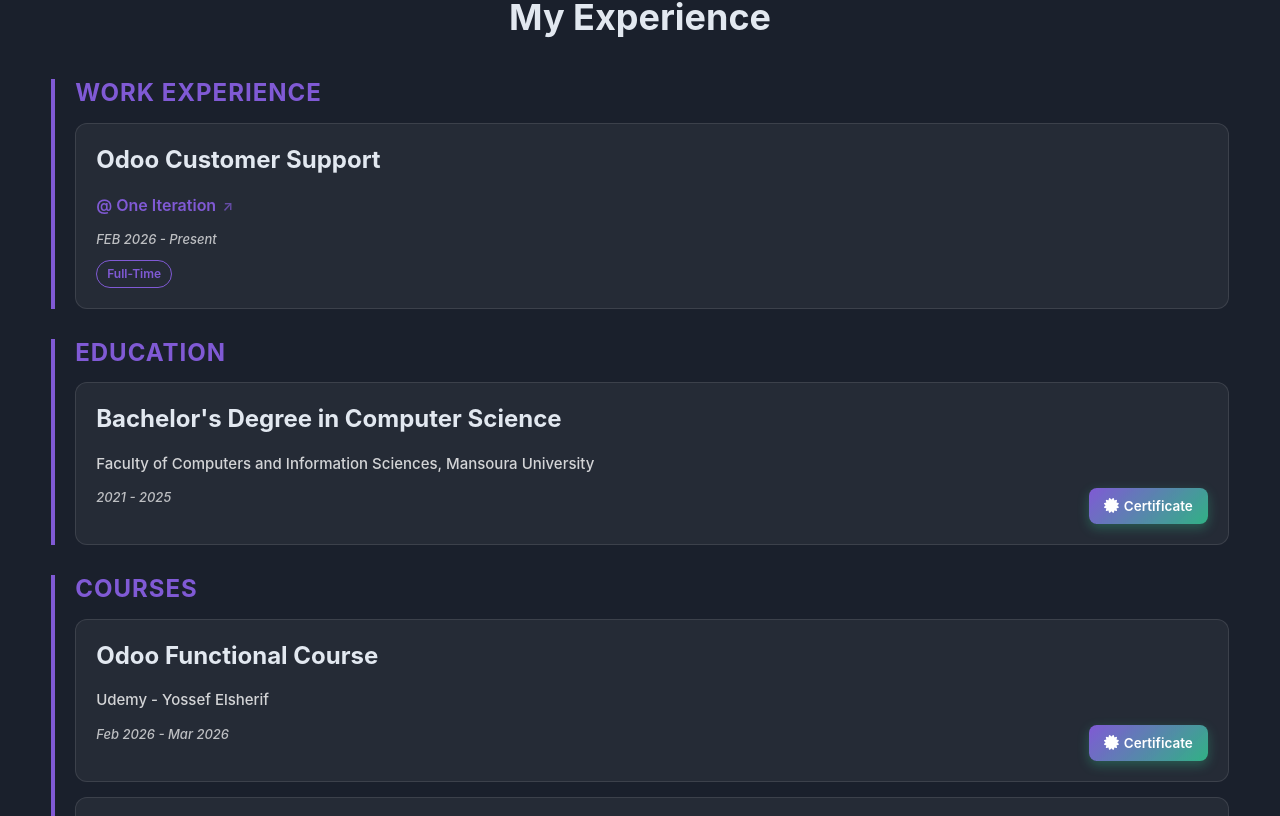
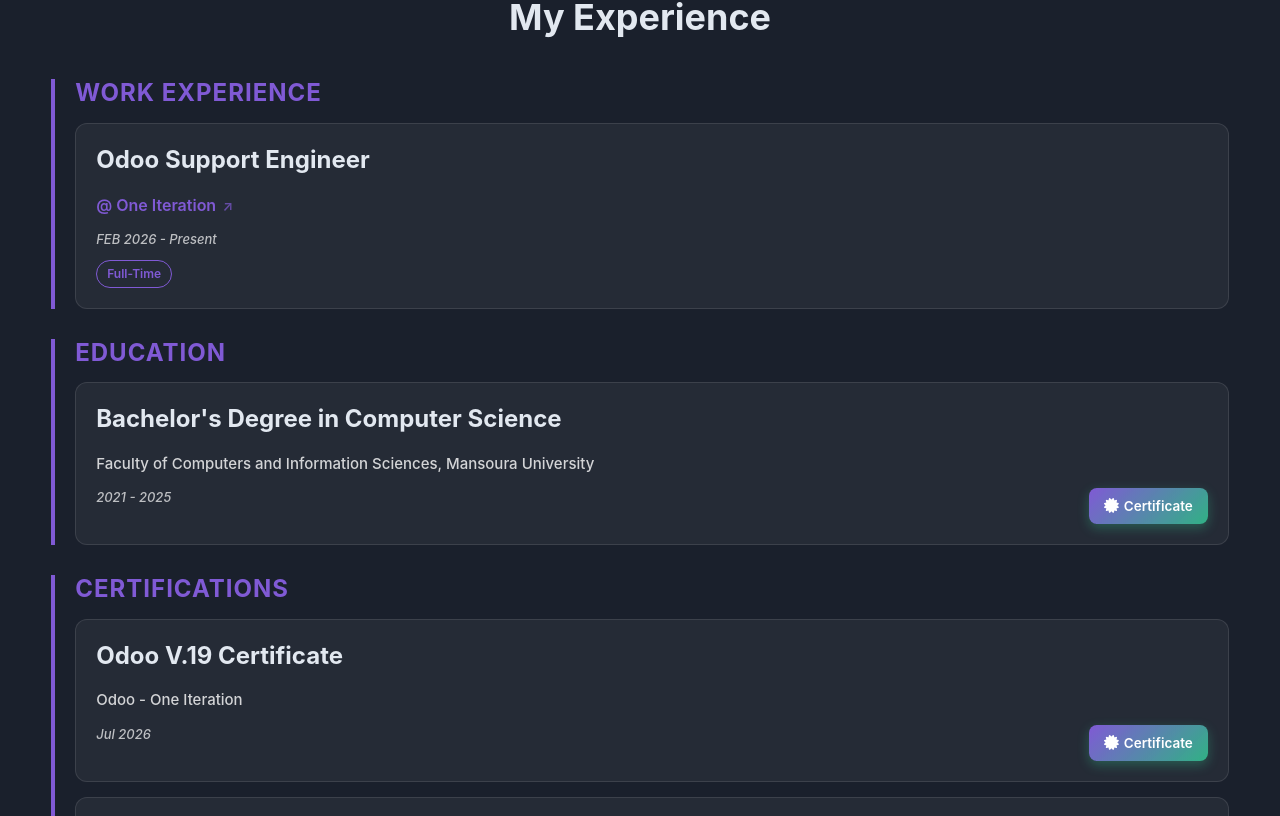
Before and after one commit to AAshry10/Ashry-Portfolio, a React (Create React App) app: page / in a window 1280 px wide. Shown: the part 864-1680 px from the top of the page. Built offline with nearby package versions, Linux system fonts and the light colour scheme.

Commit message:
V . Odoo Certificate Update

```diff
--- a/src/JSON DB/Experience.json
+++ b/src/JSON DB/Experience.json
@@ -1,7 +1,13 @@
 [
     {
         "id": 1,
-        "courses" : [
+        "Certifications" : [
+            {
+                "courseName": "Odoo V.19 Certificate",
+                "institution": "Odoo - One Iteration",
+                "duration": "Jul 2026",
+                "certificateImage" : "/assets/Images/Certificates/Odoo 19 Certificate.png"
+            },
             {
                 "courseName": "Odoo Functional Course",
                 "institution": "Udemy - Yossef Elsherif",
@@ -32,7 +38,7 @@
         "id": 2,
         "positions": [
             {
-                "title": "Odoo Customer Support",
+                "title": "Odoo Support Engineer",
                 "company": "One Iteration",
                 "CompanyWebsiteURL": "https://www.one-iteration.com",
                 "duration": "FEB 2026 - Present",
--- a/src/components/Experiences/Experience.jsx
+++ b/src/components/Experiences/Experience.jsx
@@ -12,7 +12,7 @@
     setExperiences(experienceData);
   }, []);
 
-  const getCourses = () => experiences.find(exp => exp.id === 1)?.courses || [];
+  const getCourses = () => experiences.find(exp => exp.id === 1)?.Certifications || [];
   const getPositions = () => experiences.find(exp => exp.id === 2)?.positions || [];
   const getEducation = () => experiences.find(exp => exp.id === 3)?.Education || [];
 
@@ -32,7 +32,7 @@
       <div className="experience-items">
         {items.map((item, index) => (
           <div key={index} className="experience-item">
-            {category === 'Courses' ? (
+            {category === 'Certifications' ? (
               <>
                 <h4 className="item-title">{item.courseName}</h4>
                 <p className="item-institution">{item.institution}</p>
@@ -100,7 +100,7 @@
       <div className="experience-container">
         {renderExperienceCategory('Work Experience', getPositions())}
         {renderExperienceCategory('Education', getEducation())}
-        {renderExperienceCategory('Courses', getCourses())}
+        {renderExperienceCategory('Certifications', getCourses())}
       </div>
 
       <CertificatePopup
--- a/src/components/Home/Home.jsx
+++ b/src/components/Home/Home.jsx
@@ -149,7 +149,7 @@
         />
         <div className="avatar-info">
           <h3>Ahmed ELashry</h3>
-          <p>Software Engineer • Frontend Developer • Odoo Implementer</p>
+          <p>Software Engineer • Frontend Developer • Odoo Certified</p>
         </div>
       </div>
     </section>
```
Also changed, not shown: public/assets/Images/Certificates/Odoo 19 Certificate.png (added).
